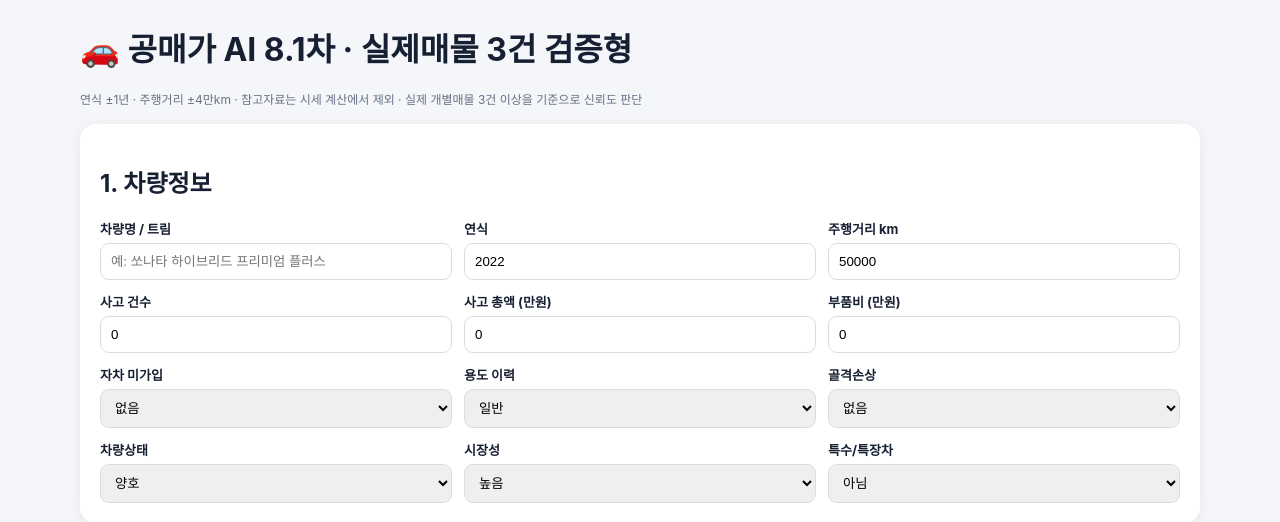
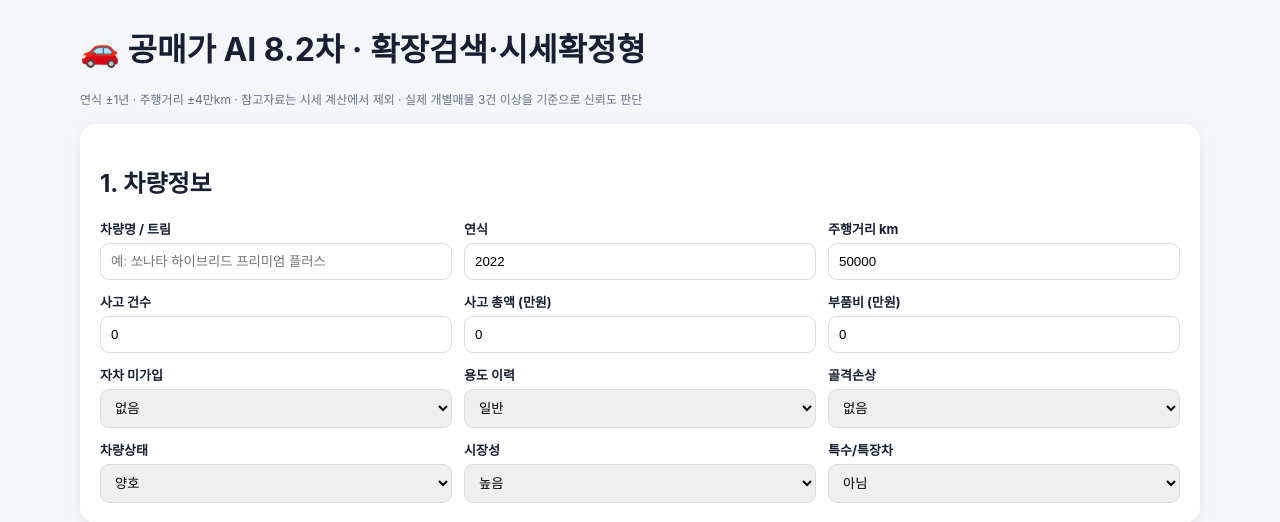
Before and after one commit to bini1111111111/auction-ai, a FastAPI app: page / in a window 1280 px wide. Shown: the top 522 px of the page. Run offline with FastAPI, Linux system fonts and the light colour scheme.

Commit message:
Update title and content for version 8.2

```diff
--- a/templates/index.html
+++ b/templates/index.html
@@ -2,7 +2,7 @@
 <html lang="ko">
 <head>
 <meta charset="utf-8"><meta name="viewport" content="width=device-width,initial-scale=1">
-<title>공매가 AI 8.1차</title>
+<title>공매가 AI 8.2차</title>
 <style>
 body{font-family:-apple-system,BlinkMacSystemFont,"Segoe UI",sans-serif;background:#f4f6fa;margin:0;color:#172033}
 .wrap{max-width:1120px;margin:24px auto;padding:0 16px}.card{background:#fff;border-radius:16px;padding:20px;margin:14px 0;box-shadow:0 3px 14px #0001}
@@ -14,7 +14,7 @@ button{background:#111827;color:#fff;border:0;border-radius:9px;padding:12px 16p
 table{width:100%;border-collapse:collapse}th,td{font-size:12px;padding:8px;border-bottom:1px solid #eee;text-align:left;vertical-align:top}.pill{display:inline-block;padding:3px 7px;border-radius:999px;background:#eef2ff;font-size:11px}.price{font-weight:800;white-space:nowrap}
 details{margin-top:14px}summary{cursor:pointer;font-weight:750}@media(max-width:850px){.g,.r{grid-template-columns:1fr}}
 </style></head><body><div class="wrap">
-<h1>🚗 공매가 AI 8.1차 · 실제매물 3건 검증형</h1>
+<h1>🚗 공매가 AI 8.2차 · 확장검색·시세확정형</h1>
 <p class="s">연식 ±1년 · 주행거리 ±4만km · 참고자료는 시세 계산에서 제외 · 실제 개별매물 3건 이상을 기준으로 신뢰도 판단</p>
 
 <div class="card"><h2>1. 차량정보</h2><div class="g">
@@ -63,7 +63,8 @@ async function analyze(){
   let adopted=(m.adopted||[]).map(x=>'<tr><td><span class="pill">'+(x.source_type==='listing'?'개별매물':'참고자료')+'</span></td><td class="price">'+fmt(x.price)+'만원</td><td>'+fmt(x.adjusted_price)+'만원</td><td>'+(x.year||'-')+'</td><td>'+(x.mileage?fmt(x.mileage)+'km':'-')+'</td><td>점수 '+x.score+'</td><td>'+esc(x.title||'')+'</td></tr>').join('');
   let rejected=(d.rejected||[]).slice(0,30).map(x=>'<tr><td class="price">'+fmt(x.price)+'만원</td><td>'+esc(x.reason||'')+'</td><td>'+(x.year||'-')+'</td><td>'+(x.mileage?fmt(x.mileage)+'km':'-')+'</td><td>'+esc(x.title||'')+'</td></tr>').join('');
 
-  let confidenceNote='검색 신뢰도 '+m.confidence+' · 예상 오차 약 ±'+m.error_pct+'% · 개별매물 가격 편차 '+m.dispersion+'('+m.spread_pct+'%).';
+  let confidenceNote='시세 상태: '+(m.market_status||'잠정 시세')+' · 검색 신뢰도 '+m.confidence+' · 예상 오차 약 ±'+m.error_pct+'% · 개별매물 가격 편차 '+m.dispersion+'('+m.spread_pct+'%).';
+  if(data.expanded_search){ confidenceNote+=' 검증 매물이 부족해 2차 확장검색까지 실행했어.'; }
   if((m.confidence_reasons||[]).length){
     confidenceNote+=' 낮게 평가한 이유: '+m.confidence_reasons.join(' / ')+'.';
   }
@@ -73,8 +74,9 @@ async function analyze(){
   if(m.confidence==='낮음'||m.confidence==='매우 낮음'){
     confidenceNote+=' 실제 유사매물 3건 이상을 수동으로 추가하면 정확도가 크게 좋아져.';
   }
-  let marketLabel=m.provisional?'잠정 소매시세':'대표 소매시세';
-  let targetLabel=m.provisional?'잠정 추천가':'추천 입찰가';
+  let insufficient=(m.market_status==='시세 확정 불가');
+  let marketLabel=insufficient?'참고 소매시세':(m.provisional?'잠정 소매시세':'대표 소매시세');
+  let targetLabel=insufficient?'참고 추천가':(m.provisional?'잠정 추천가':'추천 입찰가');
 
   $('out').innerHTML=
   '<div class="r">'+
@@ -89,7 +91,7 @@ async function analyze(){
   '<p>적용 할인율 '+a.discount_rate+'% · '+a.verdict+'</p>'+
   '<div class="warn"><b>신뢰도 경고</b><br>'+confidenceNote+'</div>'+
   '<p>채택된 보정가격: '+m.prices.map(fmt).join(', ')+'</p>'+
-  '<div class="ok"><b>8.1차 계산 방식</b><br>참고자료 가격은 대표 소매시세 계산에서 완전히 제외해. 실제 개별매물 3건 이상과 연식+주행거리 확인 개별매물 3건 이상을 확보해야 확정 시세로 표시하고, 비교매물 가격 편차가 크면 신뢰도를 자동으로 낮춰.</div>'+
+  '<div class="ok"><b>8.1차 계산 방식</b><br>1차 검색에서 검증 개별매물이 3건 미만이면 연식 ±1년·주행거리 구간·엔카·KB차차차·K Car 검색을 자동으로 확장해. 참고자료는 시세 계산에서 제외하고, 실제 개별매물 3건과 연식+주행거리 확인 3건을 확보하지 못하면 '시세 확정 불가'로 표시해.</div>'+
   '<details open><summary>채택 자료와 근거</summary><table><tr><th>구분</th><th>원문 가격</th><th>보정 가격</th><th>연식</th><th>주행거리</th><th>유사도</th><th>검색결과</th></tr>'+adopted+'</table></details>'+
   '<details><summary>제외한 가격 보기</summary><table><tr><th>가격</th><th>제외 이유</th><th>연식</th><th>주행거리</th><th>검색결과</th></tr>'+rejected+'</table></details>';
 
```
